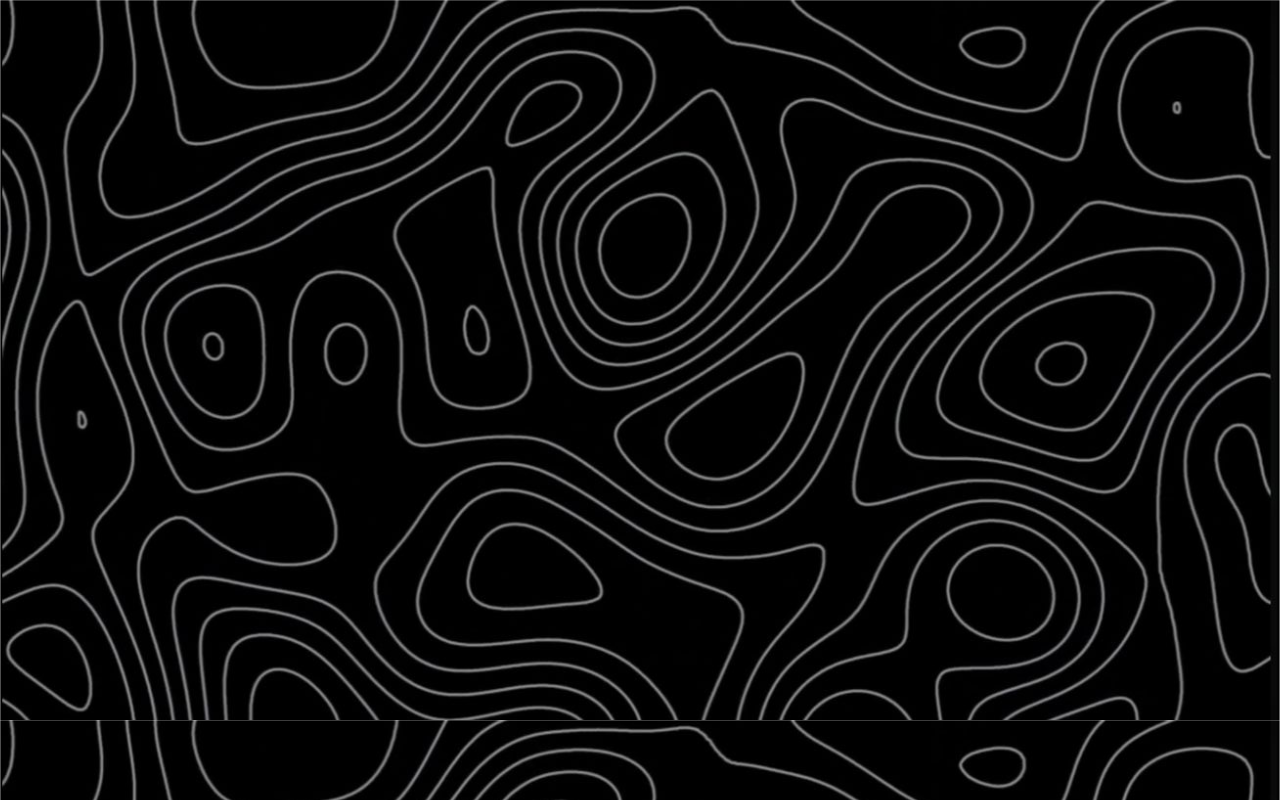
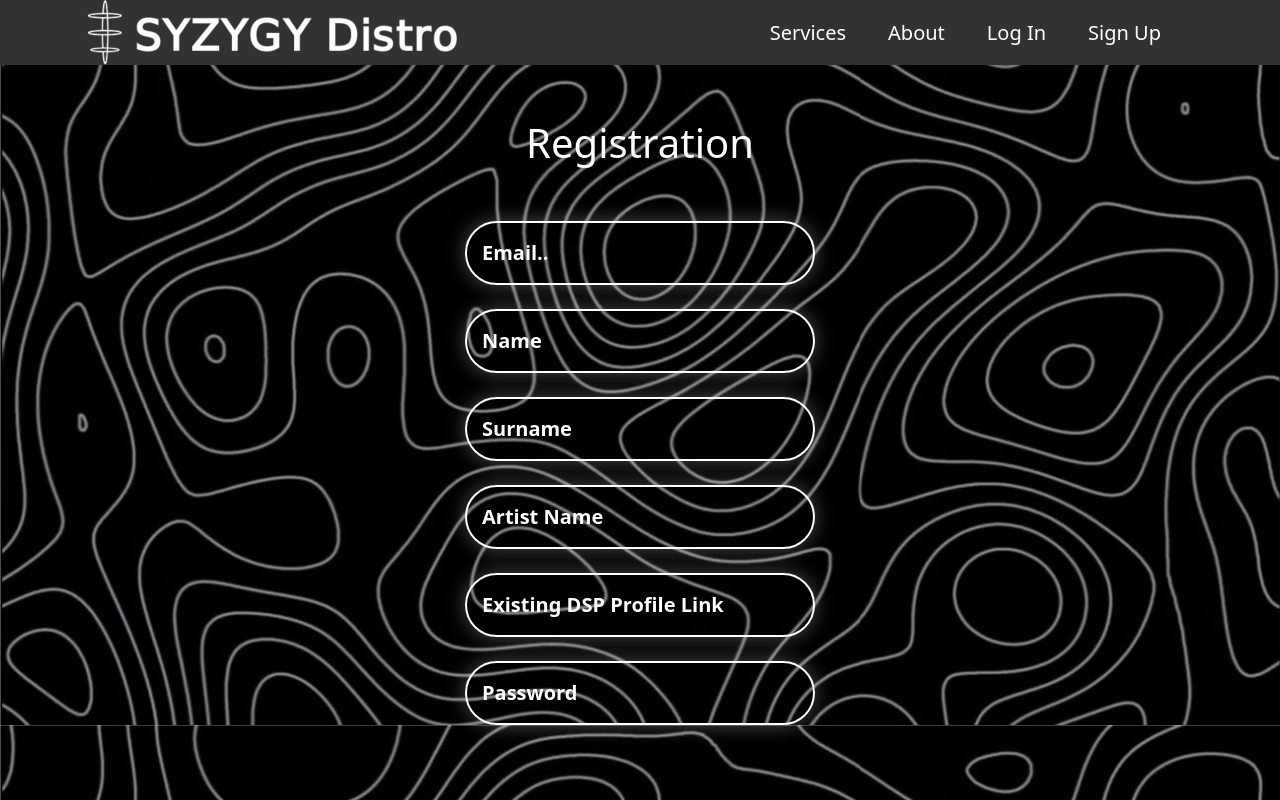
Before and after one commit to DOnEbrala/SYZYGY, a Vue app: page /registration/Registration.vue in a window 1280 px wide. Before the commit this address had no page. Built offline with nearby package versions, Linux system fonts and the light colour scheme.

Commit message:
add updates to links

```diff
--- a/package.json
+++ b/package.json
@@ -10,6 +10,7 @@
   },
   "dependencies": {
     "bootstrap": "^5.3.6",
+    "router": "^2.2.0",
     "vue": "^3.5.13",
     "vue-router": "^4.5.1"
   },
--- a/src/assets/main.css
+++ b/src/assets/main.css
@@ -28,7 +28,7 @@
   border-radius: 56px;
   border: 2px solid #fff;
   border-color: #fff;
-  padding: 2rem;
+  padding: 1rem;
   box-shadow: 0 0 20px rgba(255, 255, 255, 0.3);
   transition: box-shadow 0.3s;
   font-weight: bold;
--- a/src/router/index.js
+++ b/src/router/index.js
@@ -18,7 +18,7 @@
     },
     {
       path: "/views/Streaming",
-      name: "register",
+      name: "Streaming",
       component: Streaming,
     }
   ]
--- a/src/shared/Header.vue
+++ b/src/shared/Header.vue
@@ -9,7 +9,9 @@
                 </div>
                 <div class="col-8 d-flex justify-content-end align-items-center gap-1 gap-sm-4">
                     <div class="main-navigation-buttons d-flex column-gap-3">
+                        <RouterLink to="/views/Streaming">
                         <button class="btn btn-primary">Services</button>
+                        </RouterLink>
                         <button class="btn btn-primary">About</button>
                         <button class="btn btn-primary">Log In</button>
                         <RouterLink to="/registration/Registration.vue">
```
Also changed, not shown: 1 other file (tests, documents, lock files or other folders).
